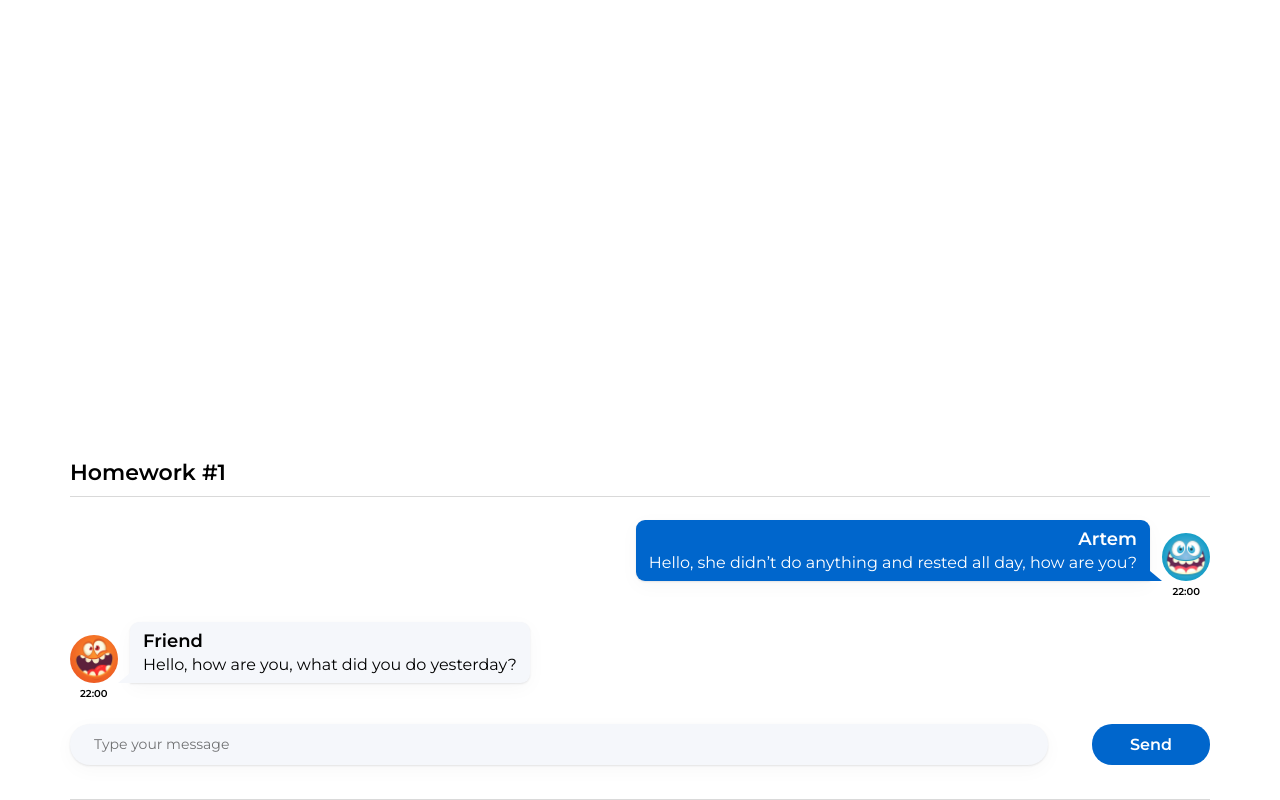
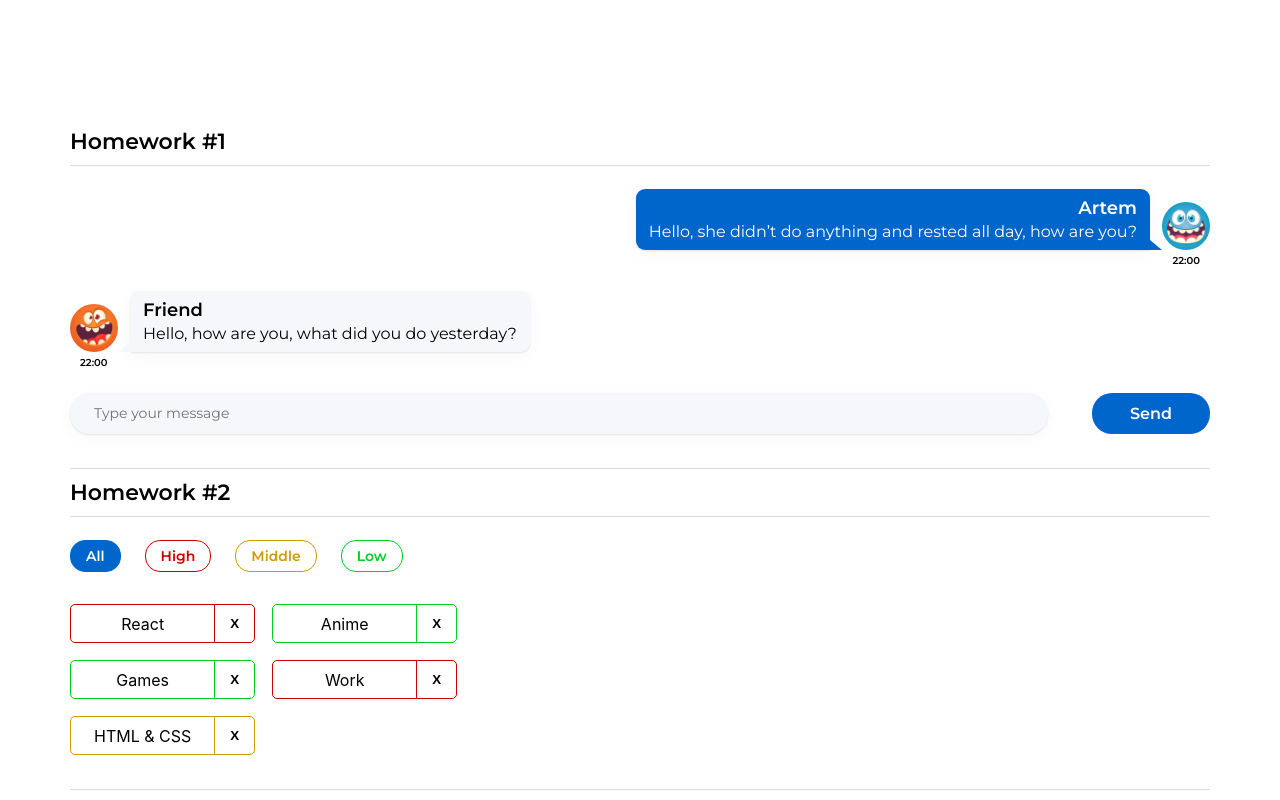
Before and after one commit to dmitrievich-an/ignat-dz, a React (Create React App) app: page / in a window 1280 px wide. Built offline with nearby package versions, Linux system fonts and the light colour scheme.

Commit message:
finished the second task

```diff
--- a/package.json
+++ b/package.json
@@ -1,6 +1,6 @@
 {
   "name": "hws2",
-  "homepage": "http://IgnatZakalinsky.github.io/hws2",
+  "homepage": "https://dmitrievich-an.github.io/ignat-dz",
   "version": "0.1.0",
   "private": true,
   "dependencies": {
--- a/src/s1-main/App.module.css
+++ b/src/s1-main/App.module.css
@@ -6,12 +6,13 @@
   width: 1140px;
   position: relative;
   padding: 24px 0 35px 0;
+  margin-bottom: 10px;
 }
 
 .hw::before{
   content: '';
   position: absolute;
-  top: 0px;
+  top: 0;
   height: 1px;
   width: 100%;
   background-color: #D9D9D9;
@@ -20,7 +21,7 @@
 .hw::after{
   content: '';
   position: absolute;
-  bottom: 0px;
+  bottom: 0;
   height: 1px;
   width: 100%;
   background-color: #D9D9D9;
--- a/src/s1-main/App.tsx
+++ b/src/s1-main/App.tsx
@@ -1,13 +1,14 @@
 import React from 'react'
 import s from './App.module.css'
 import HW1 from '../s2-homeworks/hw01/HW1'
+import HW2 from "../s2-homeworks/hw02/HW2";
 
 function App() {
     return (
         <div className={s.App}>
             <HW1/>
             {/*раскомментировать по ходу выполнения*/}
-            {/*<HW2/>*/}
+            <HW2/>
             {/*<HW3/>*/}
             {/*<HW4/>*/}
 
--- a/src/s2-homeworks/hw02/HW2.tsx
+++ b/src/s2-homeworks/hw02/HW2.tsx
@@ -13,45 +13,47 @@
 * 8 - в файле Affairs.tsx дописать логику функций setAll, setHigh, setMiddle, setLow
 * 9 - в файле Affair.tsx дописать типизацию пропсов
 * 10 - в файле Affair.tsx дописать функции deleteCallback и использовать
+*
 * 11 - в файле Affair.tsx отобразить приходящие данные
 * */
 
 // types
-export type AffairPriorityType = any // need to fix any
+export type AffairPriorityType = 'high' | 'low' | 'middle'
 export type AffairType = {
-    _id: any // need to fix any
-    name: any // need to fix any
+    _id: number // need to fix any
+    name: string // need to fix any
     priority: AffairPriorityType
 }
 export type FilterType = 'all' | AffairPriorityType
 
 // constants
-const defaultAffairs: any = [ // need to fix any
+const defaultAffairs: Array<AffairType> = [ // need to fix any
     {_id: 1, name: 'React', priority: 'high'}, // студенты могут изменить содержимое name и количество элементов в массиве, ...priority не менять!
-    {_id: 2, name: 'anime', priority: 'low'},
-    {_id: 3, name: 'games', priority: 'low'},
-    {_id: 4, name: 'work', priority: 'high'},
-    {_id: 5, name: 'html & css', priority: 'middle'},
+    {_id: 2, name: 'Anime', priority: 'low'},
+    {_id: 3, name: 'Games', priority: 'low'},
+    {_id: 4, name: 'Work', priority: 'high'},
+    {_id: 5, name: 'HTML & CSS', priority: 'middle'},
 ]
 
 // pure helper functions
-export const filterAffairs = (affairs: any, filter: any): any => { // need to fix any
-
-
-    return affairs // need to fix
+export const filterAffairs = (affairs: Array<AffairType>, filter: FilterType): Array<AffairType> => { // need to fix any
+    if (filter === 'all') {
+      return affairs;
+    } else {
+      return affairs.filter(a => a.priority === filter);
+    }
 }
-export const deleteAffair = (affairs: any, _id: any): any => { // need to fix any
-
-    return affairs // need to fix
+export const deleteAffair = (affairs: Array<AffairType>, _id: number): Array<AffairType> => { // need to fix any
+  return affairs.filter(el => el._id !== _id);
 }
 
 function HW2() {
-    const [affairs, setAffairs] = useState<any>(defaultAffairs) // need to fix any
+    const [affairs, setAffairs] = useState<Array<AffairType>>(defaultAffairs) // need to fix any
     const [filter, setFilter] = useState<FilterType>('all')
 
     const filteredAffairs = filterAffairs(affairs, filter)
-    const deleteAffairCallback = (_id: any) => { // need to fix any
-        // need to fix
+    const deleteAffairCallback = (_id: number) => { // need to fix any
+      setAffairs(deleteAffair(affairs, _id))
     }
 
     return (
--- a/src/s2-homeworks/hw02/affairs/Affairs.tsx
+++ b/src/s2-homeworks/hw02/affairs/Affairs.tsx
@@ -4,24 +4,28 @@
 import s from './Affairs.module.css'
 
 type AffairsPropsType = {
-    data: any // need to fix any
-    setFilter: any
-    deleteAffairCallback: any
+    data: Array<AffairType> // need to fix any
+    setFilter: (value: FilterType) => void
+    deleteAffairCallback: (_id: number) => void
     filter: FilterType
 }
 
 function Affairs(props: AffairsPropsType) {
     const setAll = () => {
         // need to fix
+      props.setFilter('all')
     }
     const setHigh = () => {
         // need to fix
+      props.setFilter('high')
     }
     const setMiddle = () => {
         // need to fix
+      props.setFilter('middle')
     }
     const setLow = () => {
         // need to fix
+      props.setFilter('low')
     }
 
     const cnAll = s.button + ' ' + s.all + (props.filter === 'all' ? ' ' + s.active : '')
--- a/src/s2-homeworks/hw02/affairs/affair/Affair.tsx
+++ b/src/s2-homeworks/hw02/affairs/affair/Affair.tsx
@@ -1,17 +1,17 @@
 import React from 'react'
-import { AffairType } from '../../HW2'
+import {AffairType} from '../../HW2'
 import s from './Affair.module.css'
 import s2 from '../Affairs.module.css'
 
 type AffairPropsType = {
   // key не нужно типизировать
   affair: AffairType
-    deleteAffairCallback: any // need to fix any
+  deleteAffairCallback: (_id: number) => void // need to fix any
 }
 
 function Affair(props: AffairPropsType) {
   const deleteCallback = () => {
-        // need to fix
+    props.deleteAffairCallback(props.affair._id)
   }
 
   const nameClass = s.name + ' ' + s2[props.affair.priority]
@@ -25,7 +25,7 @@
     >
       <div id={'hw2-name-' + props.affair._id} className={nameClass}>
         {/*создаёт студент*/}
-
+        {props.affair.name}
         {/**/}
       </div>
       <div id={'hw2-priority-' + props.affair._id} hidden>
@@ -35,7 +35,7 @@
       <button
         id={'hw2-button-delete-' + props.affair._id}
         className={buttonClass}
-                // need to fix
+        onClick={deleteCallback}
 
       >
         {/*текст кнопки могут изменить студенты*/}
```
Lines whose indentation alone changed are shown as unchanged.
